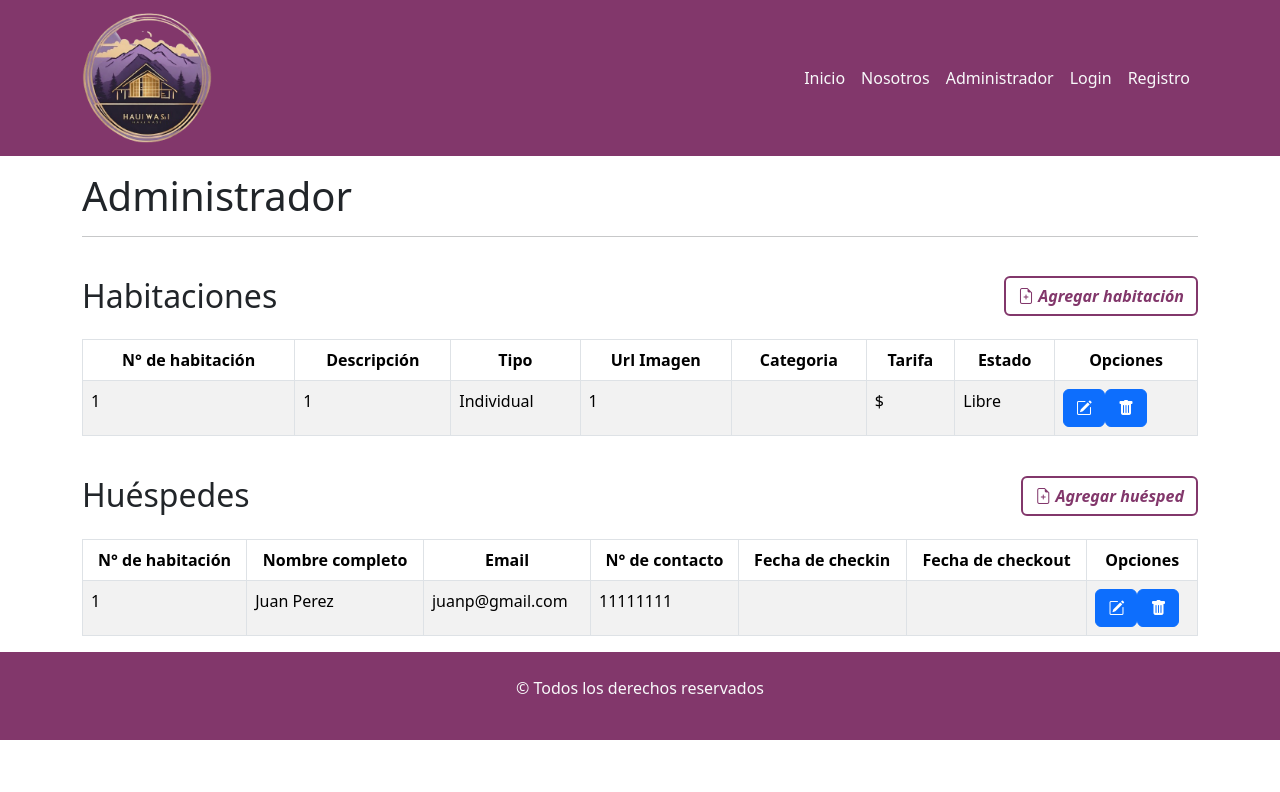
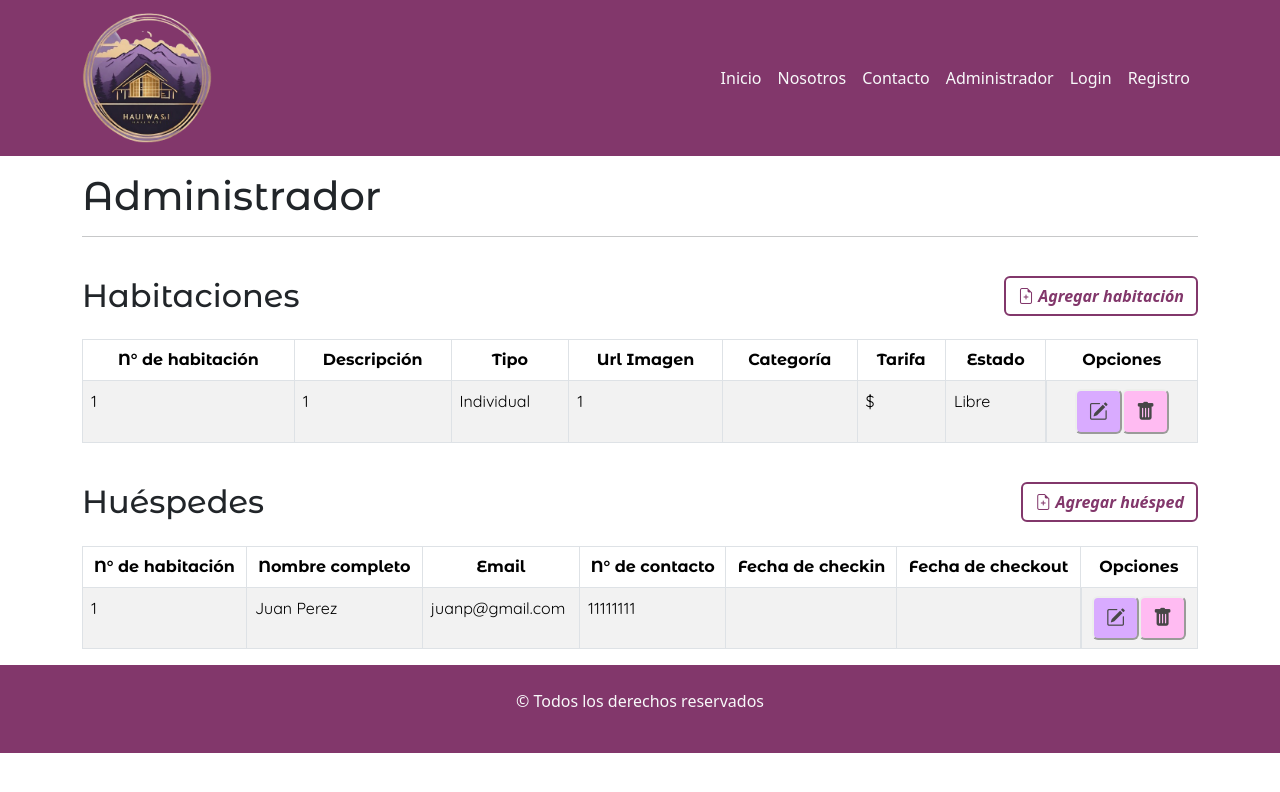
Before and after one commit to Pabmoy25/proyectoHotel-FrontEnd, a React (Vite) app: page /administrador in a window 1280 px wide. Shown: the top 792 px of the page. Built offline with nearby package versions, Linux system fonts and the light colour scheme.

Commit message:
agrego links en el menu

```diff
--- a/src/App.css
+++ b/src/App.css
@@ -1,33 +1,55 @@
+@import url("https://fonts.googleapis.com/css2?family=Montserrat+Alternates:ital,wght@0,100;0,200;0,300;0,400;0,500;0,600;0,700;0,800;0,900;1,100;1,200;1,300;1,400;1,500;1,600;1,700;1,800;1,900&display=swap");
+@import url("https://fonts.googleapis.com/css2?family=Quicksand:wght@300..700&display=swap");
 
-@import url('https://fonts.googleapis.com/css2?family=Montserrat+Alternates:ital,wght@0,100;0,200;0,300;0,400;0,500;0,600;0,700;0,800;0,900;1,100;1,200;1,300;1,400;1,500;1,600;1,700;1,800;1,900&display=swap');
-@import url('https://fonts.googleapis.com/css2?family=Quicksand:wght@300..700&display=swap');
-
-#root{
+#root {
   display: flex;
   flex-direction: column;
   min-height: 100vh;
 }
 
-.mainpage{
+.mainpage {
   flex-grow: 1;
+
+}
+
+.bg-violeta {
+  background-color: #82376b;
 }
 
 
-.bg-violeta{
-  background-color: #82376B;
+body {
+  background: #f7f6df;
 }
 
-#btnAdmin{
+
+h1,
+h2,
+thead {
+  font-family: "montserrat alternates";
+
+}
+h1 {
+  color: #7c127b;
+}
+tbody {
+  font-family: "quicksand";
+}
+
+#btnAdmin {
   font-weight: bold;
   color: #82376b;
   border: 2px solid #82376b;
-
 }
-.btnEditar,
-.btnBorrar {
+#btnEditar,
+#btnBorrar {
   color: #474747;
   border: 2px outset #edefec;
   font-weight: bold;
-  background-color: #eee80d;
   font-size: larger;
 }
+#btnBorrar {
+  background-color: #ffbbf2;
+}
+#btnEditar {
+  background-color: #d9abff;
+}
--- a/src/components/common/Menu.jsx
+++ b/src/components/common/Menu.jsx
@@ -1,5 +1,4 @@
 import { Container, Nav, Navbar, NavbarBrand } from "react-bootstrap";
-
 import logoHotel from "../../assets/logoHotel.png";
 import { Link, NavLink } from "react-router-dom";
 
@@ -14,11 +13,12 @@ const Menu = () => {
             <Navbar.Toggle aria-controls="basic-navbar-nav"/>
             <Navbar.Collapse id="basic-navbar-nav">
               <Nav className="ms-auto">
-                <Nav.Link className="text-light" href="#home">Inicio</Nav.Link>
-                <Nav.Link className="text-light" href="#link">Nosotros</Nav.Link>
-                <Nav.Link className="text-light" href="#link">Administrador</Nav.Link>
-                <Nav.Link className="text-light" href="#link">Login</Nav.Link>
-                <Nav.Link className="text-light" href="#link">Registro</Nav.Link>
+                <NavLink end className=" nav-link text-light" to={'/'}>Inicio</NavLink>
+                <NavLink end className="nav-link text-light" to={'/nosotros'}>Nosotros</NavLink>
+                <NavLink end className="nav-link text-light" to={'/contacto'}>Contacto</NavLink>
+                <NavLink end className="nav-link text-light" to={'/administrador'}>Administrador</NavLink>
+                <NavLink end className="nav-link text-light" to={'/login'}>Login</NavLink>
+                <NavLink end className="nav-link text-light" to={'/registro'}>Registro</NavLink>
               </Nav>
             </Navbar.Collapse>
           </Container>
--- a/src/components/pages/PaginaAdministrador.jsx
+++ b/src/components/pages/PaginaAdministrador.jsx
@@ -7,10 +7,10 @@ import { Link } from "react-router-dom";
 const PaginaAdministrador = () => {
   return (
     <section>
-      <div><h1 className="mt-3">Administrador</h1><hr /></div>
+      <div><h1 className="mt-3 bold">Administrador</h1><hr /></div>
       <div className="d-flex justify-content-between align-items-center">
         <h2 className="my-4">Habitaciones</h2>
-        <Button variant="outline-light" id="btnAdmin" as={Link} to={"/administrador/agregarhabitacion"}>
+        <Button variant="outline-secondary" id="btnAdmin" as={Link} to={"/administrador/agregarhabitacion"}>
           <i className="bi bi-file-earmark-plus"> Agregar habitación</i>
         </Button>
       </div>
@@ -21,7 +21,7 @@ const PaginaAdministrador = () => {
             <th>Descripción</th>
             <th>Tipo</th>
             <th>Url Imagen</th>
-            <th>Categoria</th>
+            <th>Categoría</th>
             <th>Tarifa</th>
             <th>Estado</th>
             <th>Opciones</th>
@@ -43,8 +43,8 @@ const PaginaAdministrador = () => {
             <td></td>
             <td>$</td>
             <td>Libre</td>
-            <td className="flex justify-content-between"><Button className="btnEditar"><i className="bi bi-pencil-square"></i></Button>
-            <Button className="btnBorrar"><i className="bi bi-trash-fill"></i></Button>
+            <td className="d-flex justify-content-center"><Button id="btnEditar"><i className="bi bi-pencil-square"></i></Button>
+            <Button id="btnBorrar"><i className="bi bi-trash-fill"></i></Button>
             </td>
           </tr>
         </tbody>
@@ -83,8 +83,8 @@ const PaginaAdministrador = () => {
             <td>11111111</td>
             <td></td>
             <td></td>
-            <td className="flex justify-content-between"><Button className="btnEditar"><i className="bi bi-pencil-square"></i></Button>
-            <Button className="btnBorrar"><i className="bi bi-trash-fill"></i></Button>
+            <td className="d-flex justify-content-center"><Button id="btnEditar"><i className="bi bi-pencil-square"></i></Button>
+            <Button id="btnBorrar"><i className="bi bi-trash-fill"></i></Button>
             </td>
           </tr>
         </tbody>
```
